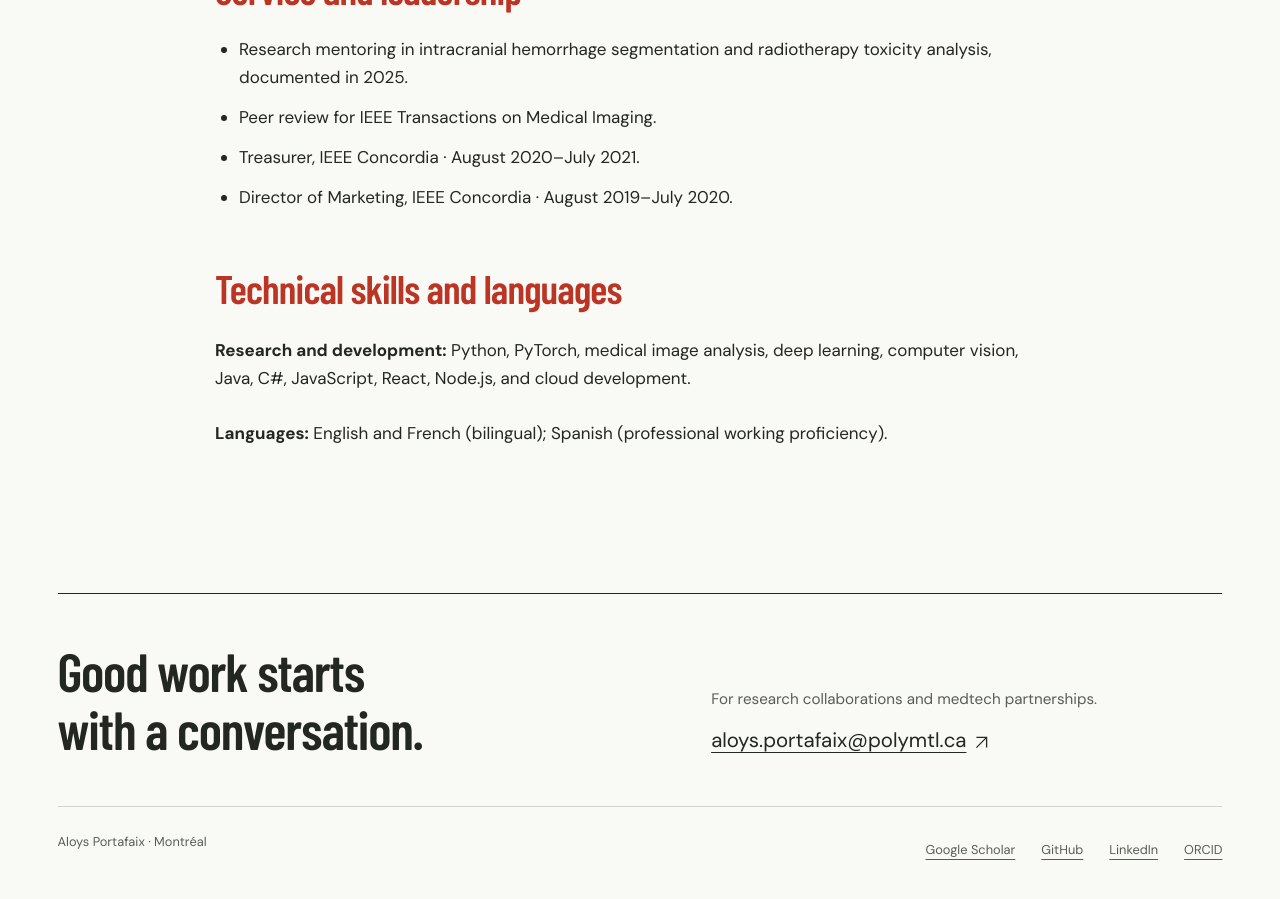
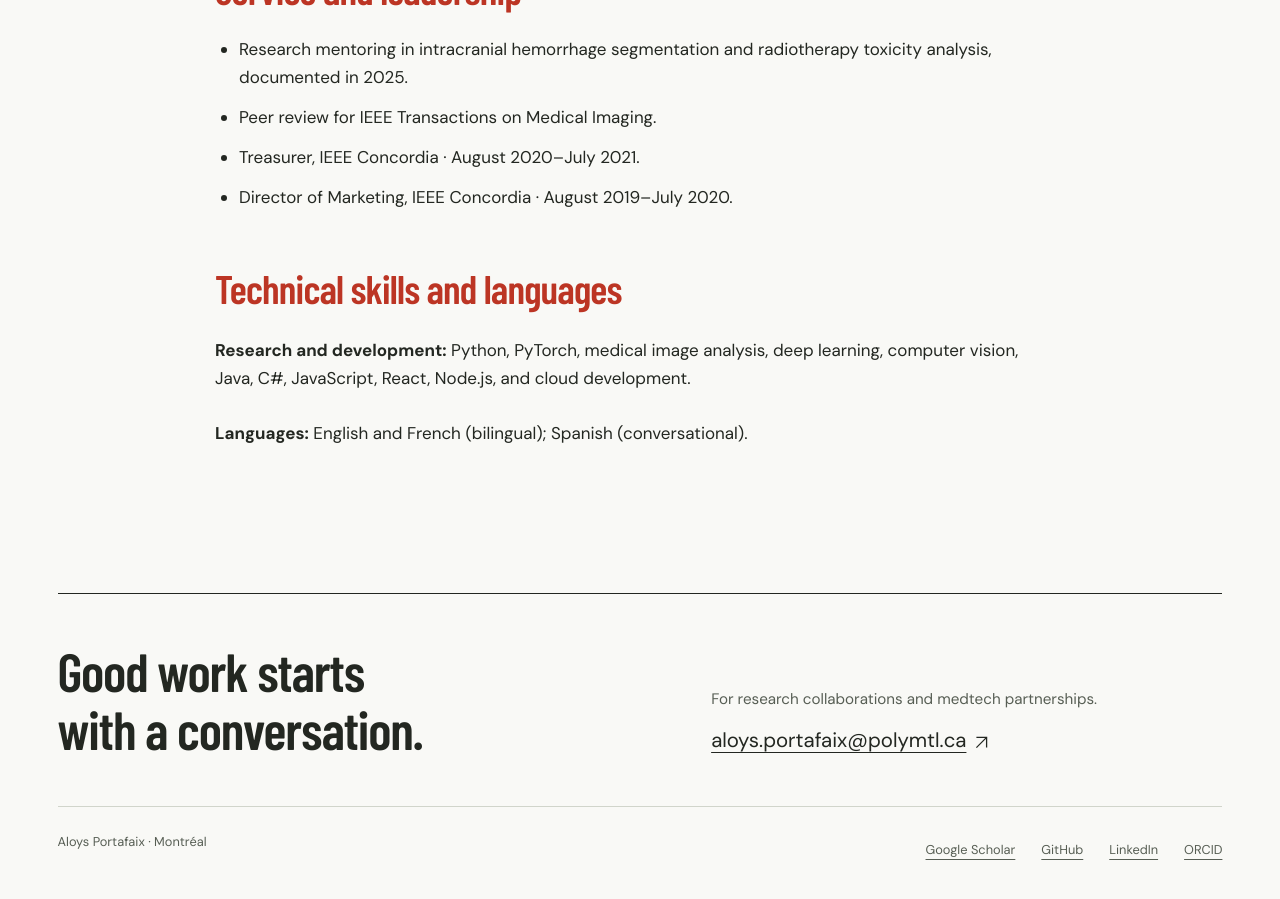
Before and after one commit to aloyspx/aloyspx.github.io, a Jekyll site: the page built from _pages/cv.md, in a window 1280 px wide and 900 px high, scrolled down 3460 px. Built offline with Jekyll 4.4.1, drawn with Linux system fonts in a browser that asks for light colours.

Commit message:
Clarify conversational Spanish proficiency

```diff
--- a/_pages/cv.md
+++ b/_pages/cv.md
@@ -110,4 +110,4 @@ See [Publications](/publications/) for the full list and paper links, or my [Goo
 
 **Research and development:** Python, PyTorch, medical image analysis, deep learning, computer vision, Java, C#, JavaScript, React, Node.js, and cloud development.
 
-**Languages:** English and French (bilingual); Spanish (professional working proficiency).
+**Languages:** English and French (bilingual); Spanish (conversational).
```
